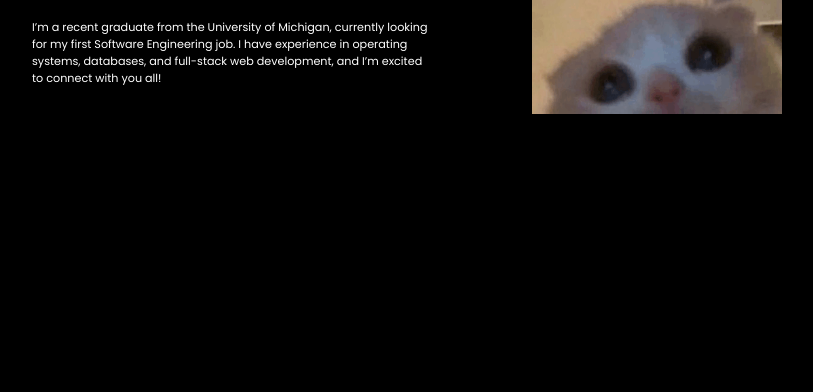
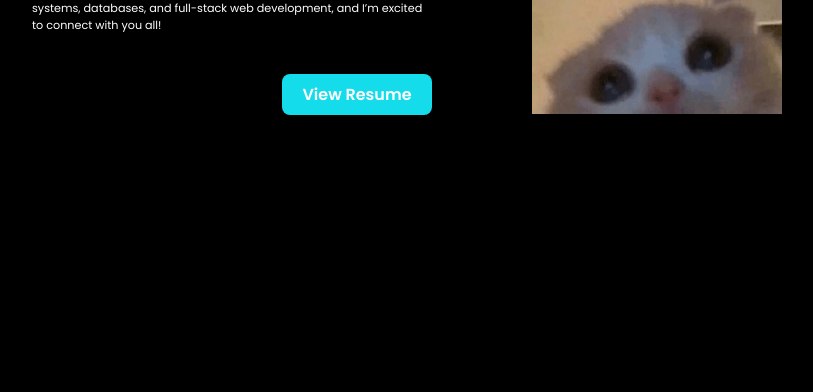
Before and after one commit to chkev05/chkev05.github.io, a plain HTML site: page todo/homepage.html in a window 1280 px wide. Shown: the part 408-800 px from the top of the page, without its empty margins (243-1056 px from the left). Drawn offline with Linux system fonts and the light colour scheme.

Commit message:
added resume button

```diff
--- a/todo/homepage.html
+++ b/todo/homepage.html
@@ -13,6 +13,7 @@
       <h1 class="name">Hi, I'm Kevin Chen</h1>
       <p class="intro">I'm a Software Engineer</p>
       <p class="bio">I’m a recent graduate from the University of Michigan, currently looking for my first Software Engineering job. I have experience in operating systems, databases, and full-stack web development, and I’m excited to connect with you all!</p>
+      <a href="/path-to-your-resume.pdf" class="resume-button" target="_blank">View Resume</a>
     </div>
     <div class="image">
       <!-- Replace with your actual image -->
--- a/todo/style.css
+++ b/todo/style.css
@@ -69,3 +69,28 @@
     width: 250px;
     height: 250px;
 }
+
+/* Resume Button */
+/* Resume Button */
+.resume-button {
+  background-color: #15dceb;
+  color: #fff;
+  padding: 8px 12px;
+  text-decoration: none;
+  font-size: 1rem;
+  font-weight: 600;
+  border-radius: 8px;
+  margin-top: 40px;
+  display: inline-block;
+  transition: background-color 0.3s ease;
+  max-width: 150px; /* Smaller max-width */
+  width: auto;
+  text-align: center;
+  margin-left: 250px;
+  margin-bottom: 25px;
+}
+
+
+.resume-button:hover {
+    background-color: #13b2cc; /* Darker blue on hover */
+}
```
Lines whose indentation alone changed are shown as unchanged.
